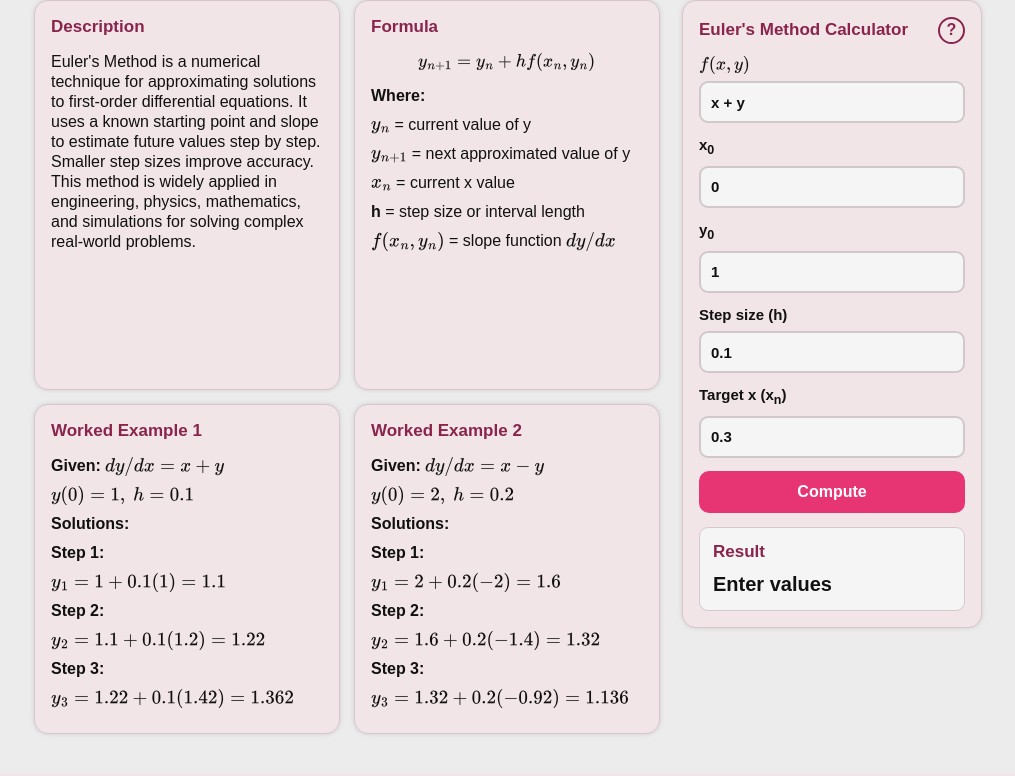
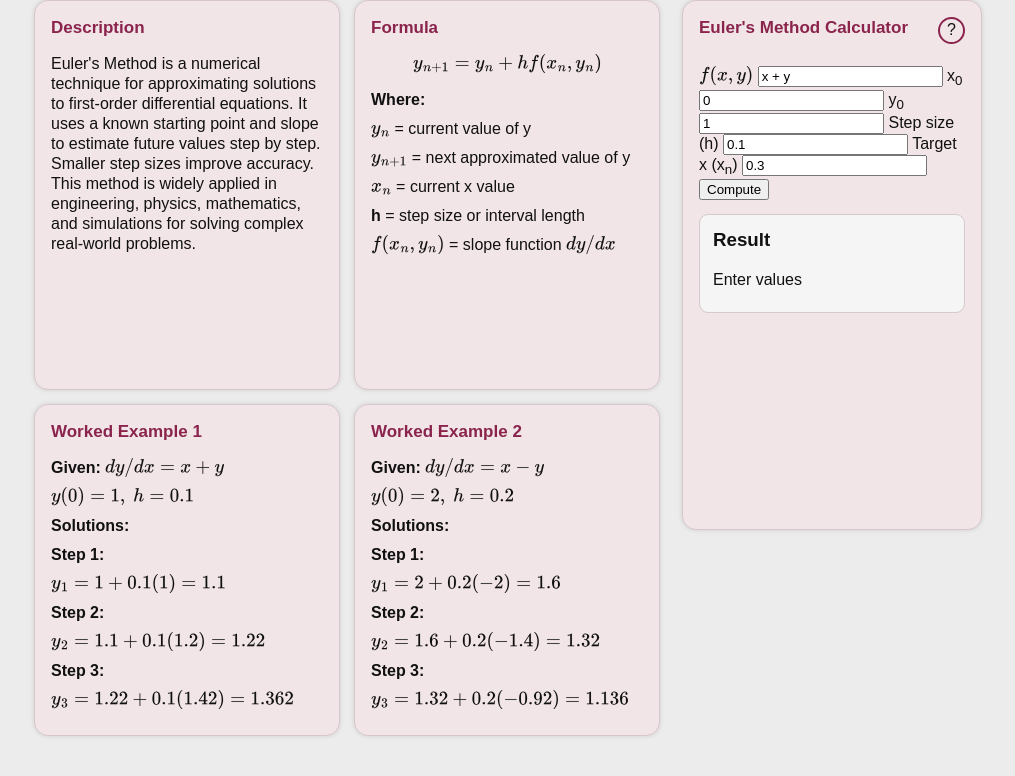
Before and after one commit to castoricodonna123-debug/eulers-method-calculator, a Flask app: page / in a window 1280 px wide. Shown: the part 109-885 px from the top of the page, without its empty margins (132-1147 px from the left). Before the commit the page ends 845 px from the top, so only its background shows below. Run offline with Flask 3, Linux system fonts and the light colour scheme.

Commit message:
Update style.css

```diff
--- a/static/style.css
+++ b/static/style.css
@@ -26,10 +26,7 @@
     text-align: center;
 }
 
-h1,
-h2,
-h3,
-p {
+h1, h2, h3, p {
     margin-top: 0;
 }
 
@@ -45,7 +42,6 @@
     font-size: 15px;
 }
 
-/* FIXED MAIN LAYOUT */
 .layout {
     display: grid;
     grid-template-columns: 1fr 300px;
@@ -85,7 +81,6 @@
     margin-bottom: 16px;
     color: var(--pink-dark);
     font-size: 17px;
-    line-height: 1.15;
 }
 
 p {
@@ -93,29 +88,15 @@
     font-size: 16px;
 }
 
-.formula {
-    margin: 6px 0 12px;
-    text-align: center;
-    font-size: 15px;
-}
-
 .calculator-card {
     width: 100%;
-    min-width: 0;
     min-height: 530px;
-    padding: 16px;
 }
 
 .calculator-title {
     display: flex;
-    align-items: center;
     justify-content: space-between;
-    gap: 12px;
     margin-bottom: 12px;
-}
-
-.calculator-title h2 {
-    margin: 0;
 }
 
 .calculator-title span {
@@ -125,87 +106,67 @@
     place-items: center;
     border: 2px solid var(--pink-dark);
     border-radius: 50%;
+}
+
+/* RESULT */
+.result-box {
+    margin-top: 14px;
+    padding: 13px;
+    border: 1px solid #d5c9cd;
+    border-radius: 9px;
+    background: var(--field);
+}
+
+/* ========================= */
+/* ✅ ADDED TABLE STYLES ONLY */
+/* ========================= */
+
+.euler-table-wrapper {
+    max-width: 980px;
+    margin: 0 auto 40px;
+    padding: 0 16px;
+}
+
+.euler-table-title {
+    font-size: 18px;
     color: var(--pink-dark);
+    margin-bottom: 10px;
     font-weight: 700;
 }
 
-form {
-    display: grid;
-    gap: 13px;
+.euler-table {
+    width: 100%;
+    border-collapse: collapse;
+    background: var(--card);
+    border-radius: 12px;
+    overflow: hidden;
+    box-shadow: 0 0 5px rgba(0,0,0,0.12);
 }
 
-label {
-    display: block;
-    font-size: 15px;
-    font-weight: 700;
+.euler-table th,
+.euler-table td {
+    padding: 10px;
+    text-align: center;
+    border-bottom: 1px solid var(--border);
 }
 
-input {
-    display: block;
-    width: 100%;
-    height: 42px;
-    margin-top: 7px;
-    border: 2px solid #d0c8ca;
-    border-radius: 9px;
-    background: var(--field);
-    color: var(--ink);
-    font: inherit;
-    padding: 8px 10px;
+.euler-table th {
+    background: var(--pink);
+    color: white;
+    font-size: 14px;
 }
 
-button {
-    width: 100%;
-    height: 42px;
-    border: 0;
-    border-radius: 10px;
-    background: var(--pink);
-    color: white;
-    cursor: pointer;
-    font: inherit;
-    font-weight: 700;
-}
-
-.result-box {
-    min-height: 84px;
-    margin-top: 14px;
-    border: 1px solid #d5c9cd;
-    border-radius: 9px;
-    background: var(--field);
-    padding: 13px;
-}
-
-.result-box h3 {
-    margin-bottom: 10px;
-    color: var(--pink-dark);
-    font-size: 17px;
-}
-
-.result-box p {
-    margin-bottom: 0;
-    font-size: 20px;
-    font-weight: 700;
-}
-
-.error-text {
-    color: #b42318;
-    font-size: 13px !important;
+.euler-table td {
+    font-size: 14px;
 }
 
 @media (max-width: 820px) {
     .layout {
         grid-template-columns: 1fr;
         max-width: 430px;
-        margin: 0 auto;
     }
 
     .left-grid {
         grid-template-columns: 1fr;
     }
-
-    .description,
-    .formula-card,
-    .example,
-    .calculator-card {
-        min-height: auto;
-    }
 }
```
